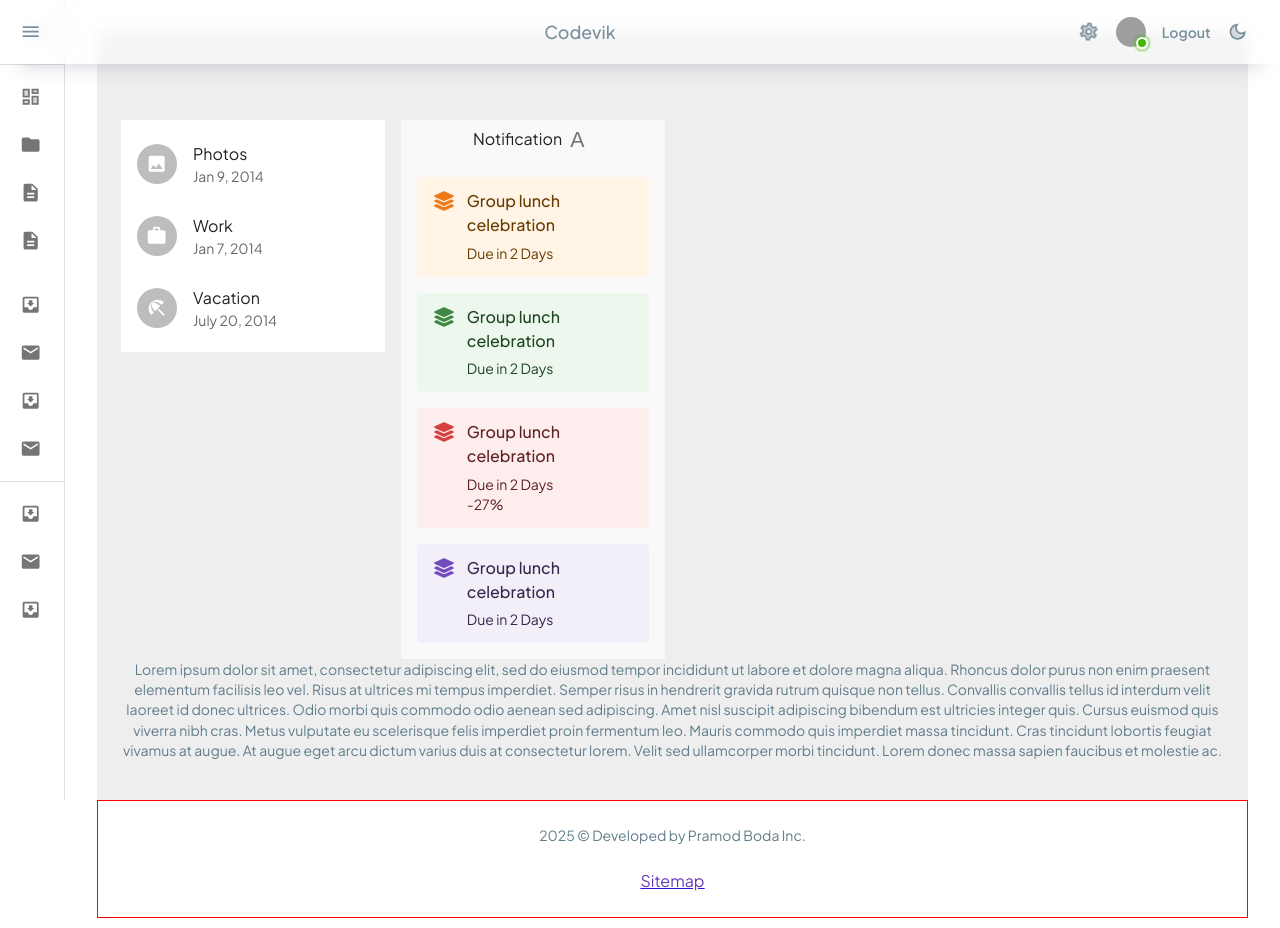
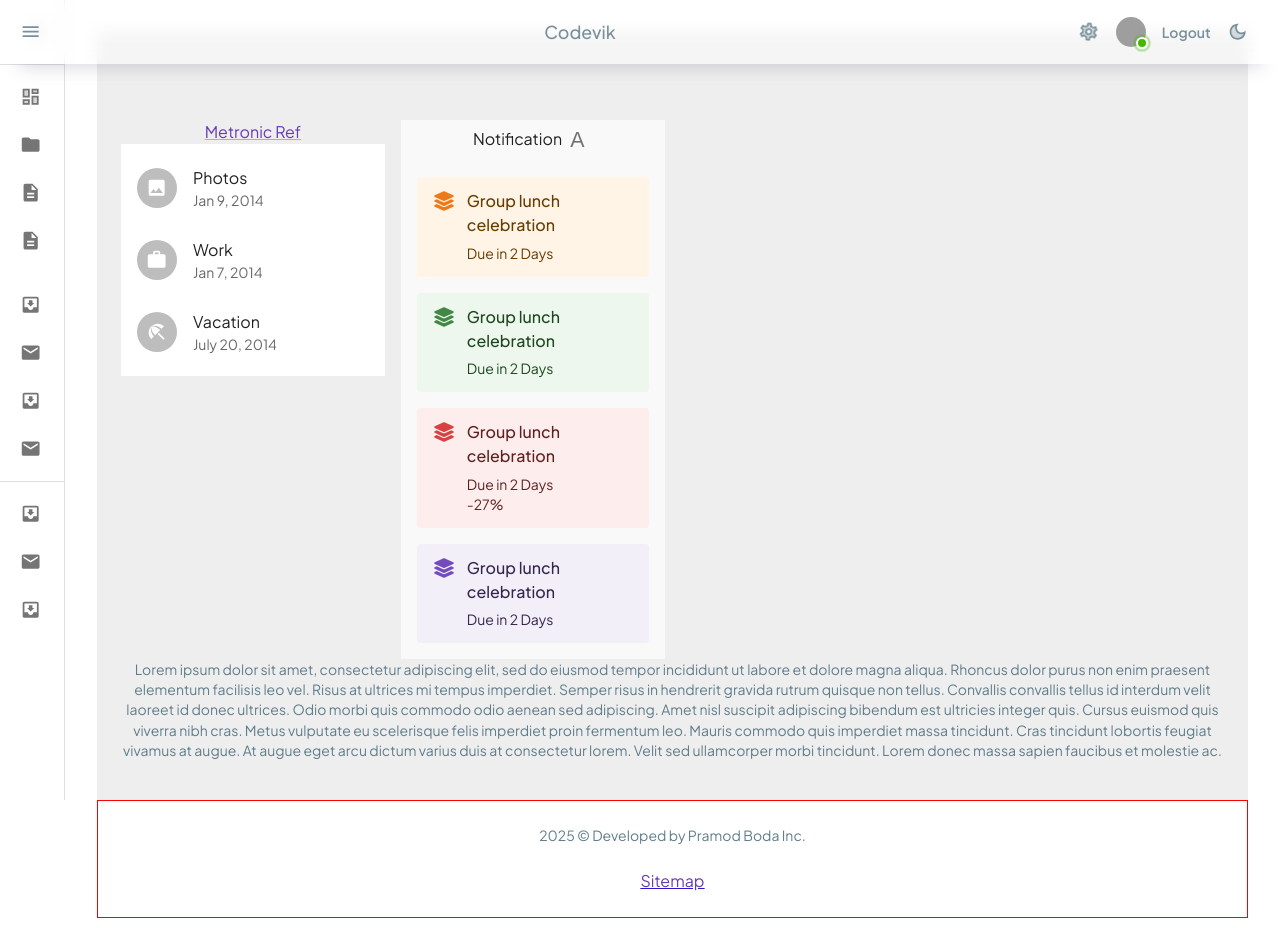
Before and after one commit to pramodboda/fe-react-mui-dashboard, a React (Vite) app: page /components/lists in a window 1280 px wide. Shown: the top 928 px of the page. Built offline with nearby package versions, Linux system fonts and the light colour scheme; grey boxes are pictures that could not be loaded.

Commit message:
UPDATE: UI

```diff
--- a/src/pages/components/ListsPage.tsx
+++ b/src/pages/components/ListsPage.tsx
@@ -1,4 +1,4 @@
-import { Box, Stack, Button } from "@mui/material";
+import { Box, Stack, Button, Link } from "@mui/material";
 import List from '@mui/material/List';
 import ListItem from '@mui/material/ListItem';
 import ListItemText from '@mui/material/ListItemText';
@@ -21,6 +21,7 @@ const ListsPage: React.FC = () => {
   return (
     <Grid container spacing={2}>
       <Grid size={{ xs: 12, lg: 3 }}>
+        <Link href="https://preview.keenthemes.com/metronic8/demo1/widgets/lists.html">Metronic Ref</Link>
         <ProUI_Card>
           <List sx={{ width: '100%', maxWidth: 360, bgcolor: 'background.paper' }}>
             <ListItem>
```
